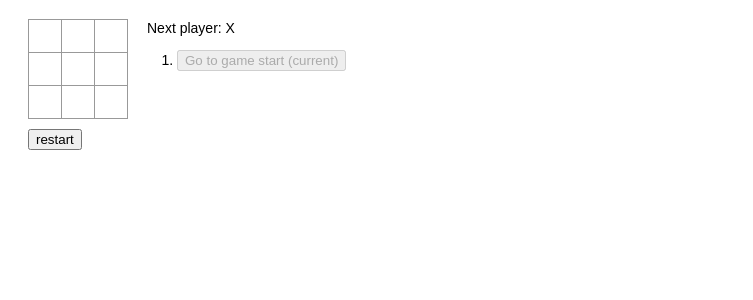
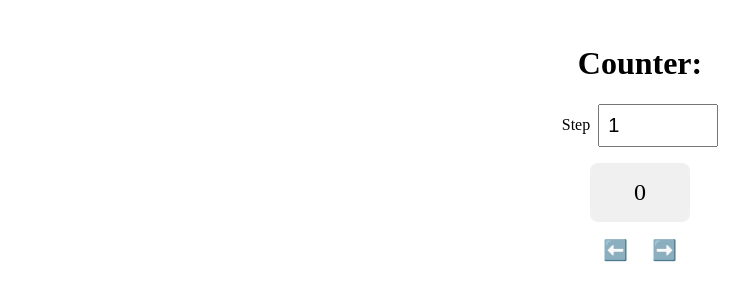
Before and after one commit to homayunmmdy/Epic-React, a React (Vite) app: page / in a window 1280 px wide. Shown: the top 300 px of the page, without its empty margins (0-753 px from the left). Built offline with nearby package versions, Linux system fonts and the light colour scheme.

Commit message:
Reimplement counter from useState into useReducer

```diff
--- a/src/App.tsx
+++ b/src/App.tsx
@@ -1,9 +1,9 @@
-import TicTacToe from "./TicTacToe/TicTacToe";
+import CounterSec from "./Counter/CounterSec";
 
 const App = () => {
   return (
     <>
-      <TicTacToe />
+      <CounterSec />
     </>
   );
 };
--- /dev/null
+++ b/src/Counter/CounterSec.tsx
@@ -0,0 +1,45 @@
+import { useReducer, useState } from "react";
+import "./style.css";
+function countReducer(state: unknown, newState: number) {
+  return newState;
+}
+function Counter({ initialCount = 0, step = 1 }) {
+  const [count, setCount] = useReducer(countReducer,initialCount);
+
+
+  const increment = () => setCount(count + step);
+  const decrement = () => setCount(count - step);
+  return (
+    <div className="counter">
+      <output>{count}</output>
+      <div>
+        <button onClick={decrement}>⬅️</button>
+        <button onClick={increment}>➡️</button>
+      </div>
+    </div>
+  );
+}
+
+const CounterSec = () => {
+  const [step, setStep] = useState(1);
+
+  return (
+    <div className="app">
+      <h1>Counter:</h1>
+      <form>
+        <div>
+          <label htmlFor="step-input">Step</label>
+          <input
+            id="step-input"
+            type="number"
+            value={step}
+            onChange={(e) => setStep(Number(e.currentTarget.value))}
+          />
+        </div>
+      </form>
+      <Counter step={step} />
+    </div>
+  );
+};
+
+export default CounterSec;
--- /dev/null
+++ b/src/Counter/style.css
@@ -0,0 +1,65 @@
+.app {
+  padding: 16px;
+  display: flex;
+  align-items: center;
+  justify-content: center;
+  flex-direction: column;
+
+  form {
+    display: flex;
+    gap: 8px;
+    align-items: center;
+    justify-content: center;
+    flex-direction: column;
+    div:has(label) {
+      width: 100%;
+      display: flex;
+      gap: 8px;
+      align-items: center;
+      label {
+        flex-basis: 50%;
+        text-align: right;
+      }
+      input {
+        flex: 1;
+        padding: 8px;
+        font-size: 1.25rem;
+        max-width: 100px;
+      }
+    }
+    button {
+      padding: 8px;
+      font-size: 1.25rem;
+    }
+  }
+
+  .counter {
+    padding: 16px;
+    display: flex;
+    gap: 8px;
+    align-items: center;
+    justify-content: center;
+    flex-direction: column;
+    div:has(button) {
+      display: flex;
+      gap: 8px;
+      align-items: center;
+      justify-content: center;
+    }
+    button {
+      border: none;
+      background-color: transparent;
+      padding: 8px;
+      font-size: 1.25rem;
+    }
+    output {
+      min-width: 3ch;
+      text-align: center;
+      font-variant-numeric: tabular-nums;
+      font-size: 1.5rem;
+      padding: 16px 32px;
+      background-color: #f0f0f0;
+      border-radius: 8px;
+    }
+  }
+}
```
